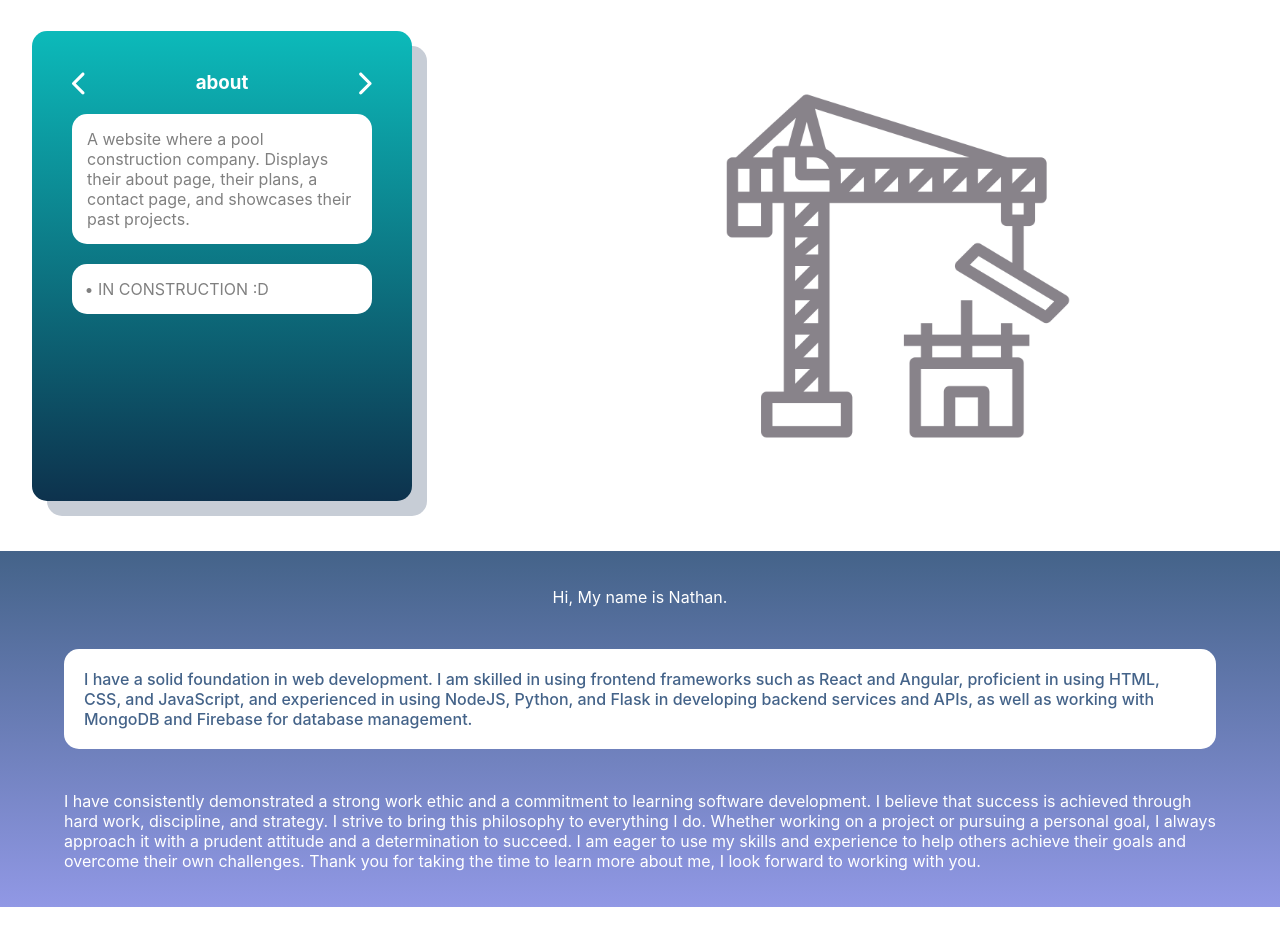
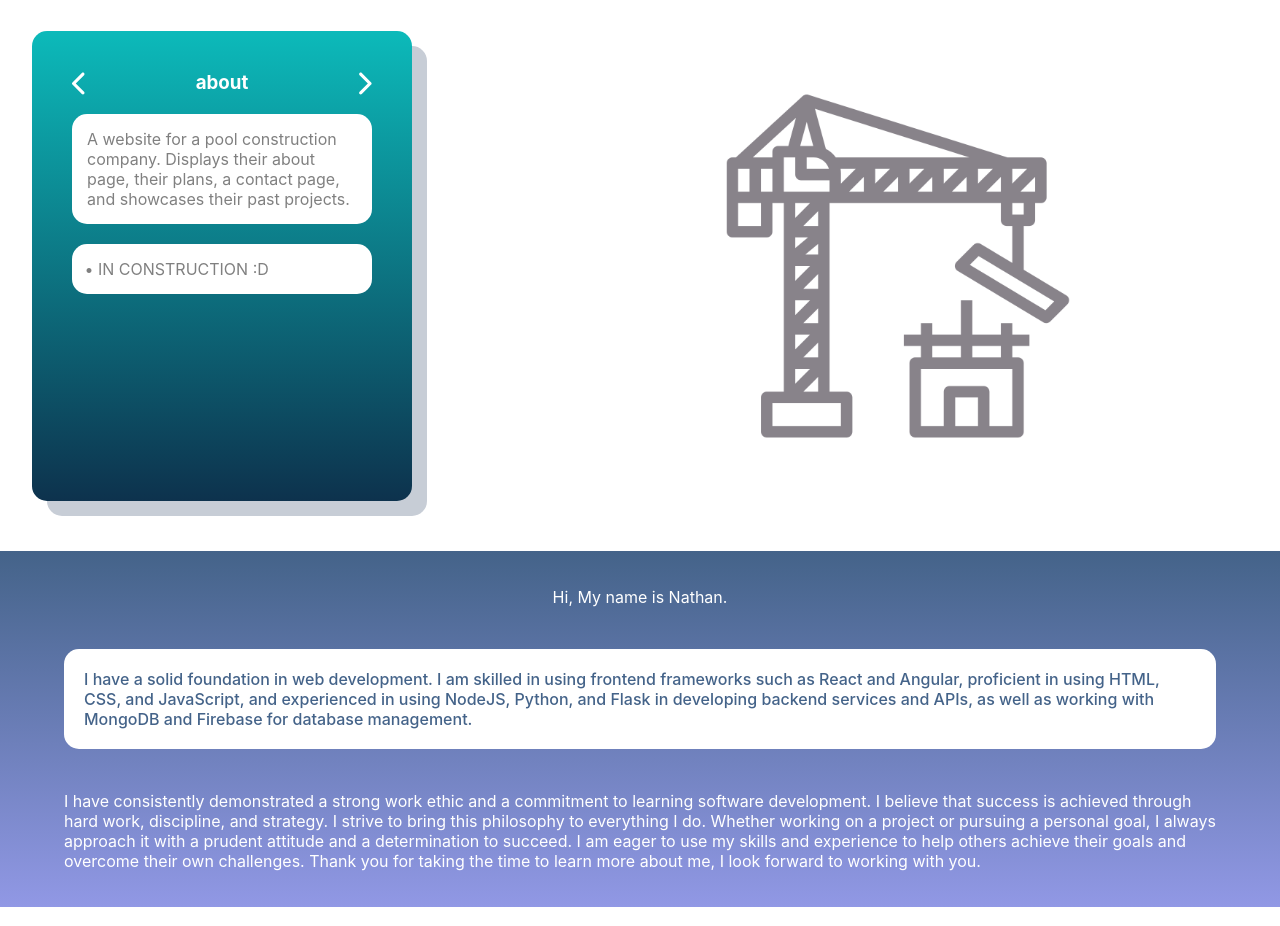
Before and after one commit to BjornPython/nathanflores, a React (Create React App) app: page / in a window 1280 px wide. Shown: the part 2880-3806 px from the top of the page. Built offline with nearby package versions, Linux system fonts and the light colour scheme.

Commit message:
Edited otherProject.

```diff
--- a/src/comps/OtherProject.jsx
+++ b/src/comps/OtherProject.jsx
@@ -61,7 +61,7 @@ function OtherProject() {
                     <div className='project-about'>
                         <h3>about</h3>
                         <div className='about-contents'>
-                            <p> A website where a pool construction company.
+                            <p> A website for a pool construction company.
                                 Displays their about page, their plans, a contact page, and showcases their past projects.
                             </p>
                         </div>
```
Also changed, not shown: 5 other files (tests, documents, lock files or other folders).
